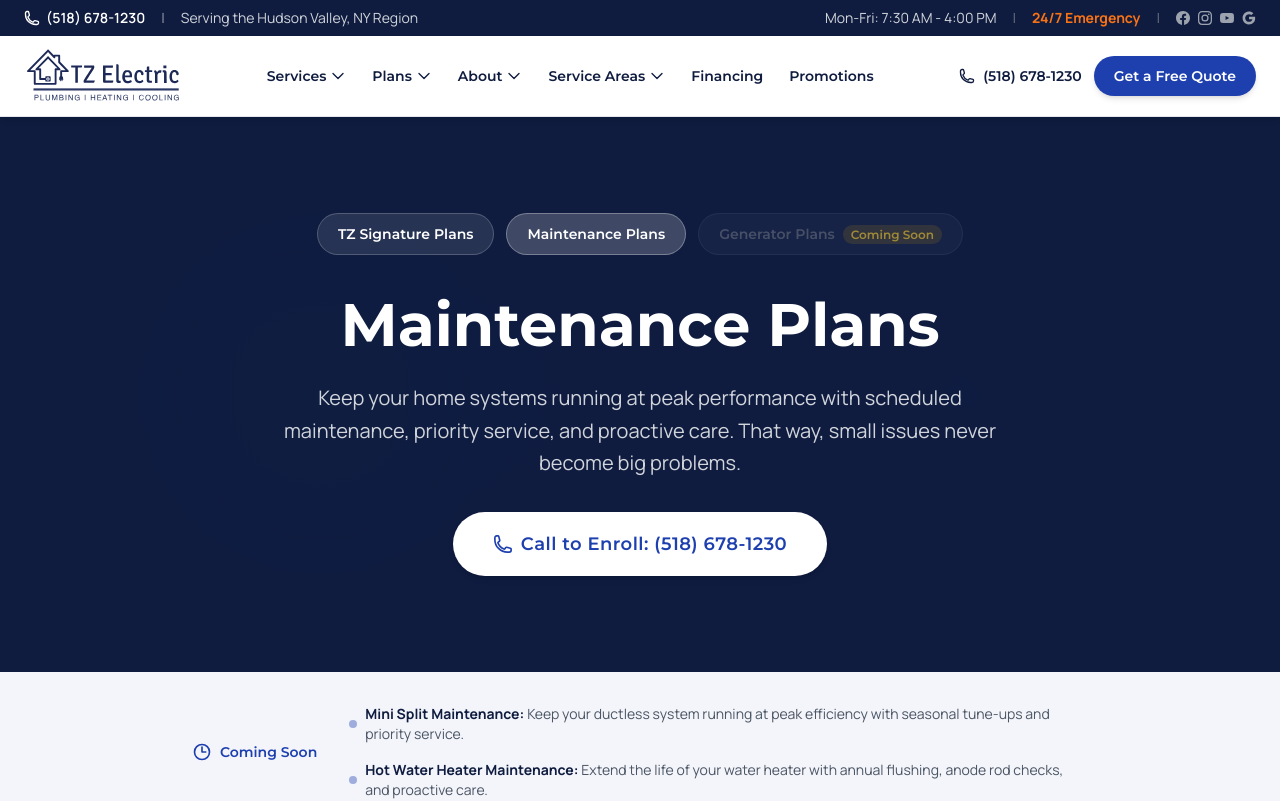
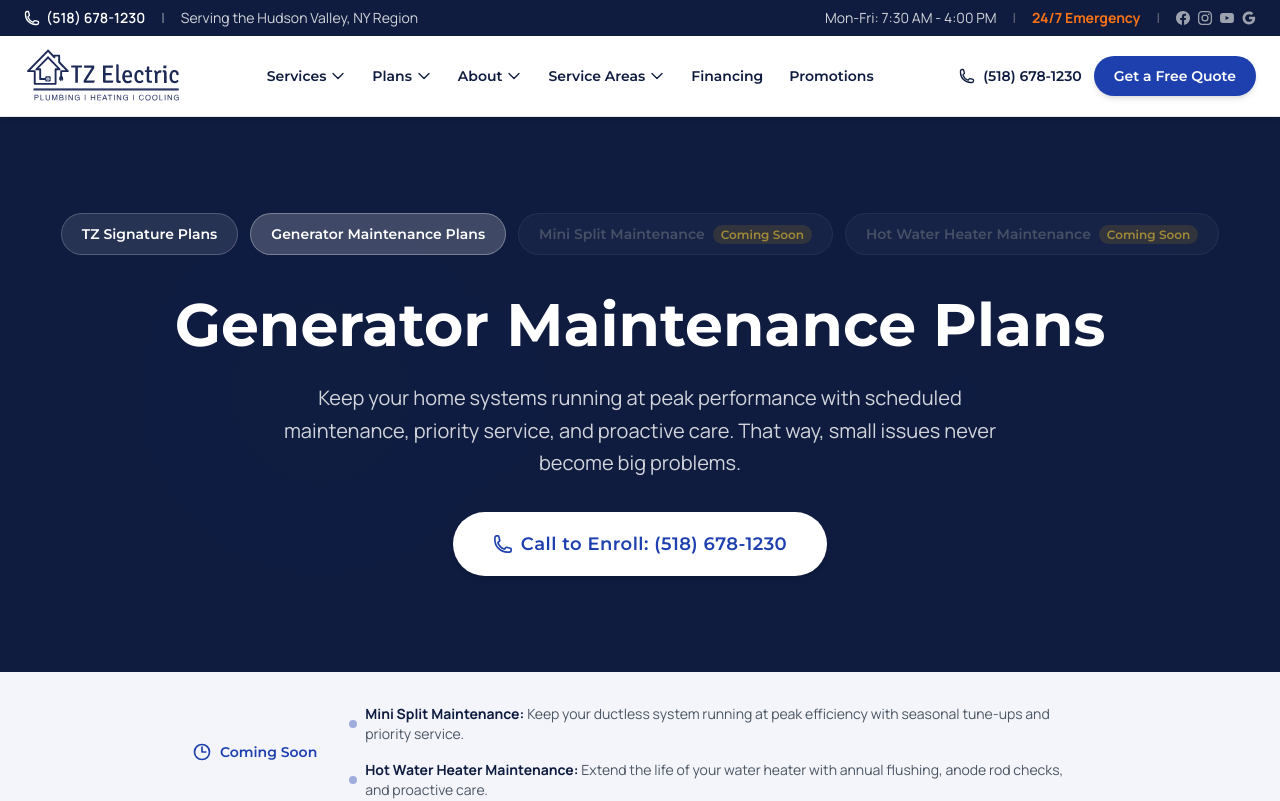
Before and after one commit to cqdesignsny/tz-electric, a Next.js app: page /maintenance in a window 1280 px wide. Shown: the top 801 px of the page. Built offline with nearby package versions, Linux system fonts and the light colour scheme.

Commit message:
Rename to Generator Maintenance Plans; add Mini Split & Hot Water Heater as Coming Soon tabs
Co-Authored-By: Claude Sonnet 4.6 <noreply@anthropic.com>

```diff
--- a/src/app/maintenance/page.tsx
+++ b/src/app/maintenance/page.tsx
@@ -51,15 +51,19 @@ export default function MaintenancePage() {
               TZ Signature Plans
             </a>
             <span className="px-5 py-2.5 rounded-full text-sm font-heading font-semibold bg-white/20 text-white border border-white/30 cursor-default">
-              Maintenance Plans
+              Generator Maintenance Plans
             </span>
             <span className="px-5 py-2.5 rounded-full text-sm font-heading font-semibold bg-white/5 text-gray-500 border border-white/10 cursor-default opacity-60">
-              Generator Plans
+              Mini Split Maintenance
+              <span className="ml-2 text-xs bg-amber-400/20 text-amber-300 px-2 py-0.5 rounded-full">Coming Soon</span>
+            </span>
+            <span className="px-5 py-2.5 rounded-full text-sm font-heading font-semibold bg-white/5 text-gray-500 border border-white/10 cursor-default opacity-60">
+              Hot Water Heater Maintenance
               <span className="ml-2 text-xs bg-amber-400/20 text-amber-300 px-2 py-0.5 rounded-full">Coming Soon</span>
             </span>
           </div>
           <h1 className="text-white text-4xl lg:text-5xl xl:text-6xl font-heading font-bold leading-tight">
-            Maintenance Plans
+            Generator Maintenance Plans
           </h1>
           <p className="mt-5 text-gray-300 text-lg lg:text-xl max-w-3xl mx-auto leading-relaxed">
             Keep your home systems running at peak performance with scheduled maintenance,
--- a/src/app/signature-plans/page.tsx
+++ b/src/app/signature-plans/page.tsx
@@ -85,10 +85,14 @@ export default function SignaturePlansPage() {
               TZ Signature Plans
             </span>
             <a href="/maintenance" className="px-5 py-2.5 rounded-full text-sm font-heading font-semibold bg-white/10 text-white hover:bg-white/20 transition-colors border border-white/20">
-              Maintenance Plans
+              Generator Maintenance Plans
             </a>
             <span className="px-5 py-2.5 rounded-full text-sm font-heading font-semibold bg-white/5 text-gray-500 border border-white/10 cursor-default opacity-60">
-              Generator Plans
+              Mini Split Maintenance
+              <span className="ml-2 text-xs bg-amber-400/20 text-amber-300 px-2 py-0.5 rounded-full">Coming Soon</span>
+            </span>
+            <span className="px-5 py-2.5 rounded-full text-sm font-heading font-semibold bg-white/5 text-gray-500 border border-white/10 cursor-default opacity-60">
+              Hot Water Heater Maintenance
               <span className="ml-2 text-xs bg-amber-400/20 text-amber-300 px-2 py-0.5 rounded-full">Coming Soon</span>
             </span>
           </div>
--- a/src/components/layout/Header.tsx
+++ b/src/components/layout/Header.tsx
@@ -740,8 +740,8 @@ export default function Header() {
                           <svg className="w-5 h-5" fill="none" viewBox="0 0 24 24" strokeWidth={1.5} stroke="currentColor"><path strokeLinecap="round" strokeLinejoin="round" d="M21 10.5h.375c.621 0 1.125.504 1.125 1.125v2.25c0 .621-.504 1.125-1.125 1.125H21M3.75 18h15A2.25 2.25 0 0021 15.75v-6a2.25 2.25 0 00-2.25-2.25h-15A2.25 2.25 0 001.5 9.75v6A2.25 2.25 0 003.75 18z" /></svg>
                         </span>
                         <div className="min-w-0">
-                          <span className="block font-heading font-semibold text-navy text-sm group-hover:text-blue transition-colors">Maintenance Plans</span>
-                          <span className="block text-xs text-gray-500 mt-0.5 leading-relaxed">Generator, mini split &amp; water heater maintenance plans</span>
+                          <span className="block font-heading font-semibold text-navy text-sm group-hover:text-blue transition-colors">Generator Maintenance Plans</span>
+                          <span className="block text-xs text-gray-500 mt-0.5 leading-relaxed">Bronze, Silver &amp; Gold generator service plans</span>
                         </div>
                       </Link>
                       <div className="flex items-start gap-3 p-3 rounded-xl opacity-50 cursor-default">
@@ -749,8 +749,8 @@ export default function Header() {
                           <svg className="w-5 h-5" fill="none" viewBox="0 0 24 24" strokeWidth={1.5} stroke="currentColor"><path strokeLinecap="round" strokeLinejoin="round" d="M3.75 13.5l10.5-11.25L12 10.5h8.25L9.75 21.75 12 13.5H3.75z" /></svg>
                         </span>
                         <div className="min-w-0">
-                          <span className="block font-heading font-semibold text-gray-400 text-sm">Generator Plans <span className="text-xs bg-amber-100 text-amber-600 px-1.5 py-0.5 rounded-full ml-1">Coming Soon</span></span>
-                          <span className="block text-xs text-gray-400 mt-0.5 leading-relaxed">Dedicated generator service plans coming soon</span>
+                          <span className="block font-heading font-semibold text-gray-400 text-sm">More Maintenance Plans <span className="text-xs bg-amber-100 text-amber-600 px-1.5 py-0.5 rounded-full ml-1">Coming Soon</span></span>
+                          <span className="block text-xs text-gray-400 mt-0.5 leading-relaxed">Mini split &amp; hot water heater plans coming soon</span>
                         </div>
                       </div>
                     </div>
@@ -819,8 +819,8 @@ export default function Header() {
                         <svg className="w-4 h-4" fill="none" viewBox="0 0 24 24" strokeWidth={1.5} stroke="currentColor"><path strokeLinecap="round" strokeLinejoin="round" d="M21 10.5h.375c.621 0 1.125.504 1.125 1.125v2.25c0 .621-.504 1.125-1.125 1.125H21M3.75 18h15A2.25 2.25 0 0021 15.75v-6a2.25 2.25 0 00-2.25-2.25h-15A2.25 2.25 0 001.5 9.75v6A2.25 2.25 0 003.75 18z" /></svg>
                       </span>
                       <div>
-                        <span className="font-medium text-navy">Maintenance Plans</span>
-                        <span className="block text-xs text-gray-400">Generator, mini split &amp; water heater plans</span>
+                        <span className="font-medium text-navy">Generator Maintenance Plans</span>
+                        <span className="block text-xs text-gray-400">Bronze, Silver &amp; Gold generator service plans</span>
                       </div>
                     </Link>
                     <div className="flex items-center gap-3 px-3 py-2.5 text-sm opacity-50 cursor-default">
@@ -828,7 +828,7 @@ export default function Header() {
                         <svg className="w-4 h-4" fill="none" viewBox="0 0 24 24" strokeWidth={1.5} stroke="currentColor"><path strokeLinecap="round" strokeLinejoin="round" d="M3.75 13.5l10.5-11.25L12 10.5h8.25L9.75 21.75 12 13.5H3.75z" /></svg>
                       </span>
                       <div>
-                        <span className="font-medium text-gray-400">Generator Plans <span className="text-xs bg-amber-100 text-amber-600 px-1.5 py-0.5 rounded-full ml-1">Soon</span></span>
+                        <span className="font-medium text-gray-400">More Maintenance Plans <span className="text-xs bg-amber-100 text-amber-600 px-1.5 py-0.5 rounded-full ml-1">Soon</span></span>
                       </div>
                     </div>
                   </div>
--- a/src/lib/constants.ts
+++ b/src/lib/constants.ts
@@ -76,7 +76,7 @@ export const NAV_ITEMS = [
     href: '/signature-plans',
     children: [
       { label: 'Signature Plans', href: '/signature-plans', description: 'Annual maintenance memberships' },
-      { label: 'Maintenance Plans', href: '/maintenance', description: 'Generator, mini split & water heater maintenance' },
+      { label: 'Generator Maintenance Plans', href: '/maintenance', description: 'Bronze, Silver & Gold generator service plans' },
     ],
   },
   {
```
